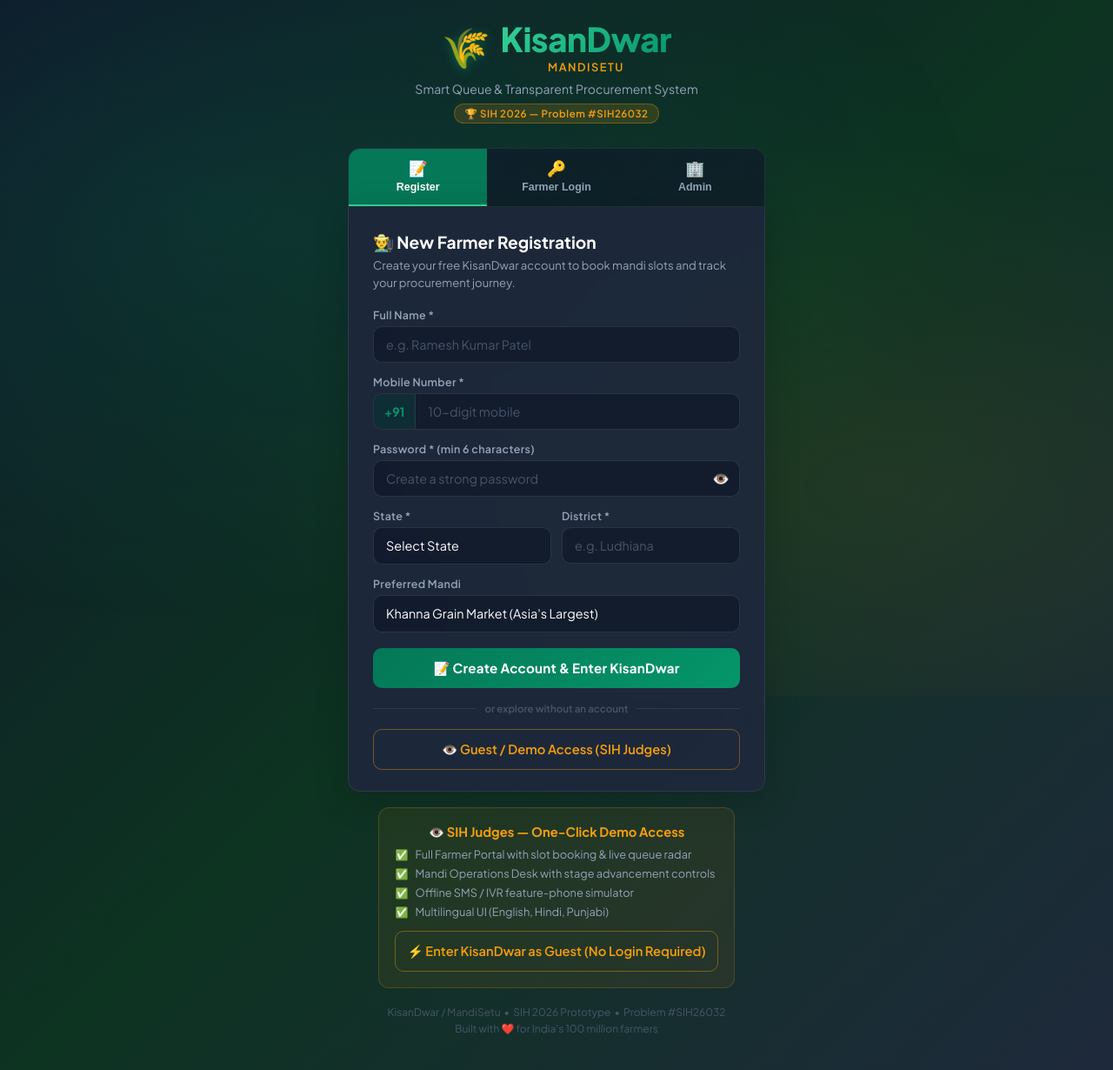
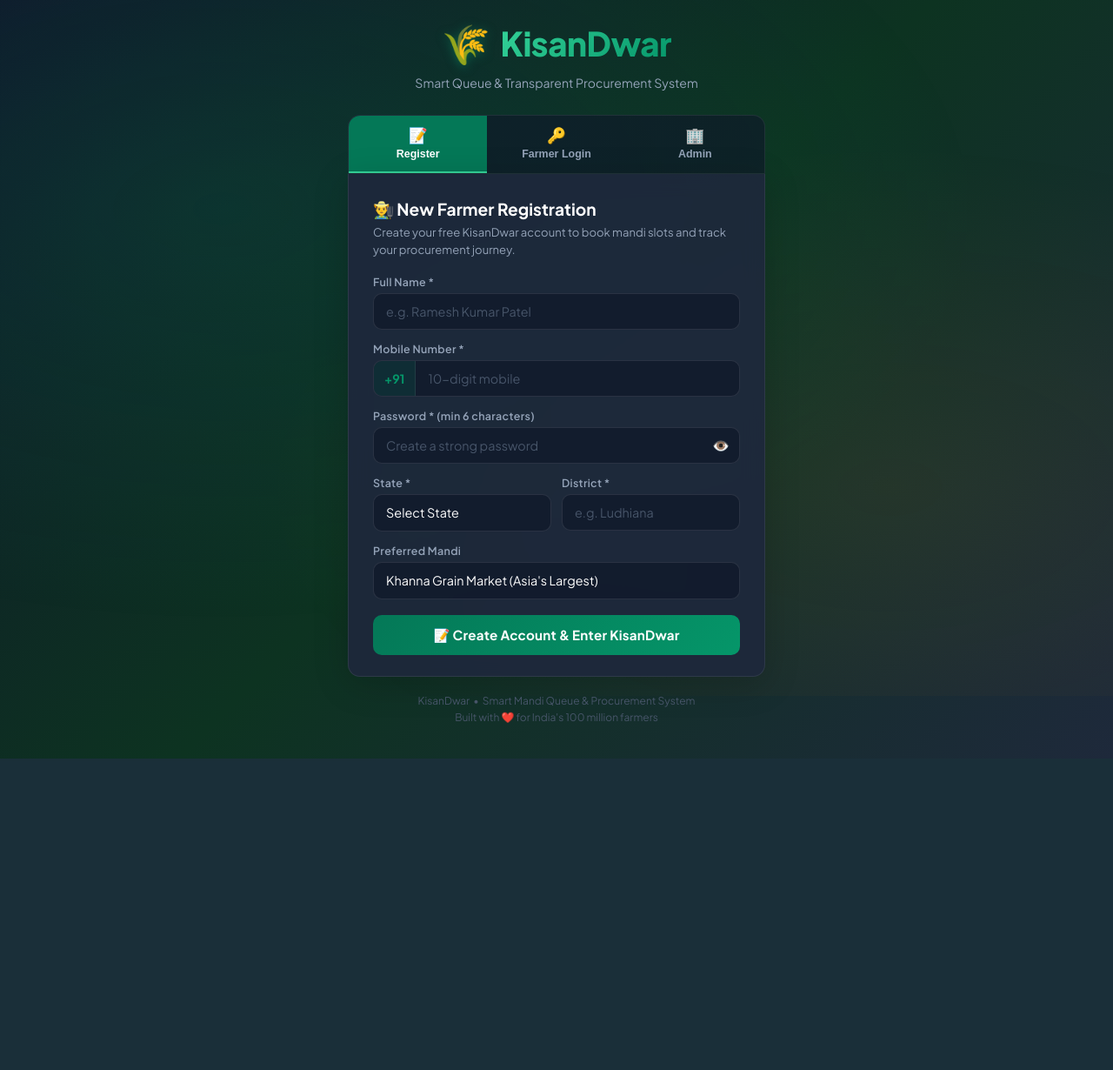
Before and after one commit to imnoobfr/kisandwar, a Flask app: page / in a window 1280 px wide. Shown: the whole page at 87% size. After the commit the page ends 872 px from the top, so only its background shows below. Run offline with Flask 3, Linux system fonts and the light colour scheme.

Commit message:
Cleaned KisanDwar branding

```diff
--- a/static/js/app.js
+++ b/static/js/app.js
@@ -18,7 +18,7 @@ const AppState = {
 const I18N = {
     en: {
         app_title: "KisanDwar",
-        app_subtitle: "Smart Queue & Transparent Procurement System | SIH Problem #SIH26032",
+        app_subtitle: "Smart Queue & Transparent Procurement System",
         nav_farmer: "Farmer Portal",
         nav_officer: "Mandi Operations Desk",
         nav_sms: "Offline SMS / IVR",
@@ -63,7 +63,7 @@ const I18N = {
     },
     hi: {
         app_title: "किसान द्वार",
-        app_subtitle: "स्मार्ट मंडी कतार एवं पारदर्शी खरीद प्रणाली | एसआईएच समस्या #SIH26032",
+        app_subtitle: "स्मार्ट मंडी कतार एवं पारदर्शी खरीद प्रणाली",
         nav_farmer: "किसान पोर्टल",
         nav_officer: "मंडी संचालन डेस्क",
         nav_sms: "ऑफ़लाइन एसएमएस / आईवीआर",
@@ -108,7 +108,7 @@ const I18N = {
     },
     pa: {
         app_title: "ਕਿਸਾਨ ਦੁਆਰ",
-        app_subtitle: "ਸਮਾਰਟ ਮੰਡੀ ਲਾਈਨ ਪ੍ਰਬੰਧਨ ਅਤੇ ਖਰੀਦ ਪ੍ਰਣਾਲੀ | SIH #SIH26032",
+        app_subtitle: "ਸਮਾਰਟ ਮੰਡੀ ਲਾਈਨ ਪ੍ਰਬੰਧਨ ਅਤੇ ਖਰੀਦ ਪ੍ਰਣਾਲੀ",
         nav_farmer: "ਕਿਸਾਨ ਪੋਰਟਲ",
         nav_officer: "ਮੰਡੀ ਅਧਿਕਾਰੀ ਡੈਸਕ",
         nav_sms: "ਆਫਲਾਈਨ ਐਸਐਮਐਸ",
--- a/templates/index.html
+++ b/templates/index.html
@@ -3,7 +3,7 @@
 <head>
     <meta charset="UTF-8">
     <meta name="viewport" content="width=device-width, initial-scale=1.0">
-    <title>KisanDwar | Mandi Queue & Procurement Management System (SIH26032)</title>
+    <title>KisanDwar | Mandi Queue & Procurement Management System</title>
     <meta name="theme-color" content="#059669">
     <meta name="mobile-web-app-capable" content="yes">
     <meta name="apple-mobile-web-app-status-bar-style" content="black-translucent">
@@ -25,9 +25,8 @@
             <div class="brand-titles">
                 <div class="brand-name">
                     <span class="brand-primary" data-i18n="app_title">KisanDwar</span>
-                    <span class="brand-sub">MandiSetu</span>
                 </div>
-                <div class="brand-tagline" data-i18n="app_subtitle">Smart Queue & Transparent Procurement System | SIH Problem #SIH26032</div>
+                <div class="brand-tagline" data-i18n="app_subtitle">Smart Queue & Transparent Procurement System</div>
             </div>
         </div>
 
--- a/templates/login.html
+++ b/templates/login.html
@@ -513,11 +513,9 @@
             <span class="logo-emoji">🌾</span>
             <div>
                 <div class="brand-name-big">KisanDwar</div>
-                <div class="brand-sub-text">MandiSetu</div>
             </div>
         </div>
         <p class="tagline">Smart Queue & Transparent Procurement System</p>
-        <span class="sih-badge">🏆 SIH 2026 — Problem #SIH26032</span>
     </header>
 
     <!-- AUTH PORTAL -->
@@ -610,11 +608,6 @@
                     </button>
                 </form>
 
-                <div class="divider"><span>or explore without an account</span></div>
-
-                <button class="btn-guest" id="btn-guest-reg">
-                    👁️ Guest / Demo Access (SIH Judges)
-                </button>
             </div>
 
             <!-- PANEL: FARMER LOGIN -->
@@ -645,24 +638,6 @@
                         <span>🔑 Login to KisanDwar</span>
                     </button>
                 </form>
-
-                <div class="divider"><span>or explore without an account</span></div>
-
-                <button class="btn-guest" id="btn-guest-login">
-                    👁️ Guest / Demo Access (SIH Judges)
-                </button>
-
-                <div class="demo-creds">
-                    <div class="demo-creds-title">⚡ Quick Demo Fill</div>
-                    <div class="cred-row">
-                        <span class="cred-label">Mobile (pre-seeded farmer)</span>
-                        <span class="cred-val" id="fill-demo-phone">9876543210</span>
-                    </div>
-                    <div class="cred-row">
-                        <span class="cred-label">Note</span>
-                        <span class="cred-val" style="font-family: inherit; font-size:0.7rem; color: var(--amber-500);">Use Guest access for demo farmers</span>
-                    </div>
-                </div>
             </div>
 
             <!-- PANEL: ADMIN LOGIN -->
@@ -690,48 +665,13 @@
                         <span>🏢 Login to Operations Desk</span>
                     </button>
                 </form>
-
-                <div class="demo-creds">
-                    <div class="demo-creds-title">🔐 Demo Admin Credentials</div>
-                    <div class="cred-row">
-                        <span class="cred-label">Username</span>
-                        <span class="cred-val" id="fill-admin-user">admin</span>
-                    </div>
-                    <div class="cred-row">
-                        <span class="cred-label">Password</span>
-                        <span class="cred-val" id="fill-admin-pass">mandi@2026</span>
-                    </div>
-                    <p style="color: var(--slate-600); font-size: 0.72rem; margin-top: 8px;">Click the values above to auto-fill</p>
-                </div>
-
-                <div class="divider"><span>or explore without an account</span></div>
-
-                <button class="btn-guest" id="btn-guest-admin">
-                    👁️ Guest / Demo Access (SIH Judges)
-                </button>
             </div>
 
         </div>
     </div>
 
-    <!-- GUEST QUICK-ACCESS STRIP -->
-    <div style="margin-top: 18px; text-align: center; position: relative; z-index:1;">
-        <div class="guest-highlight" style="max-width: 480px; margin: 0 auto;">
-            <h4>👁️ SIH Judges — One-Click Demo Access</h4>
-            <ul class="guest-feature-list">
-                <li>Full Farmer Portal with slot booking & live queue radar</li>
-                <li>Mandi Operations Desk with stage advancement controls</li>
-                <li>Offline SMS / IVR feature-phone simulator</li>
-                <li>Multilingual UI (English, Hindi, Punjabi)</li>
-            </ul>
-            <button class="btn-guest" id="btn-guest-main" style="margin-top: 14px;">
-                ⚡ Enter KisanDwar as Guest (No Login Required)
-            </button>
-        </div>
-    </div>
-
     <footer class="auth-footer">
-        <p>KisanDwar / MandiSetu &nbsp;•&nbsp; SIH 2026 Prototype &nbsp;•&nbsp; Problem #SIH26032</p>
+        <p>KisanDwar &nbsp;•&nbsp; Smart Mandi Queue & Procurement System</p>
         <p style="margin-top: 4px;">Built with ❤️ for India's 100 million farmers</p>
     </footer>
 
```
